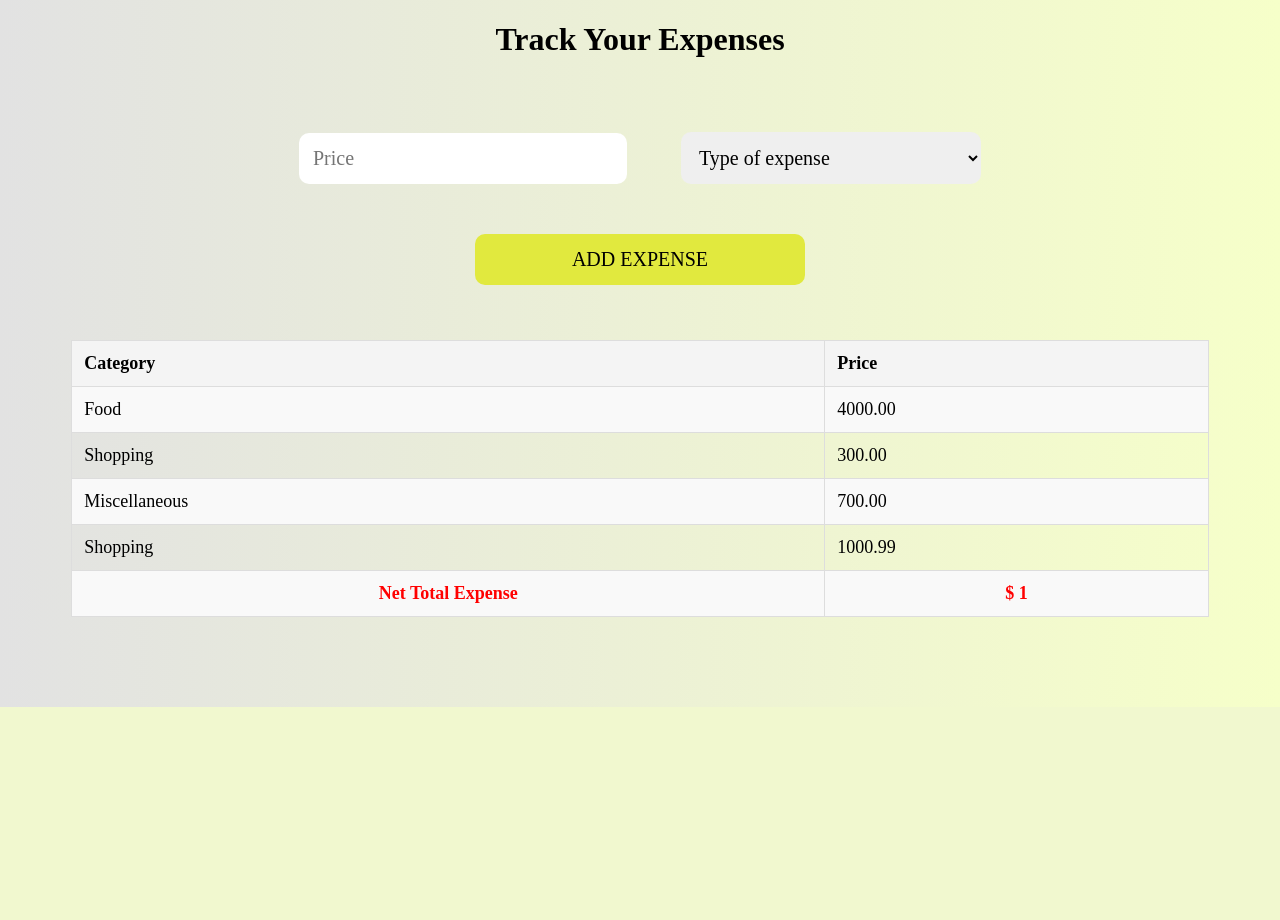
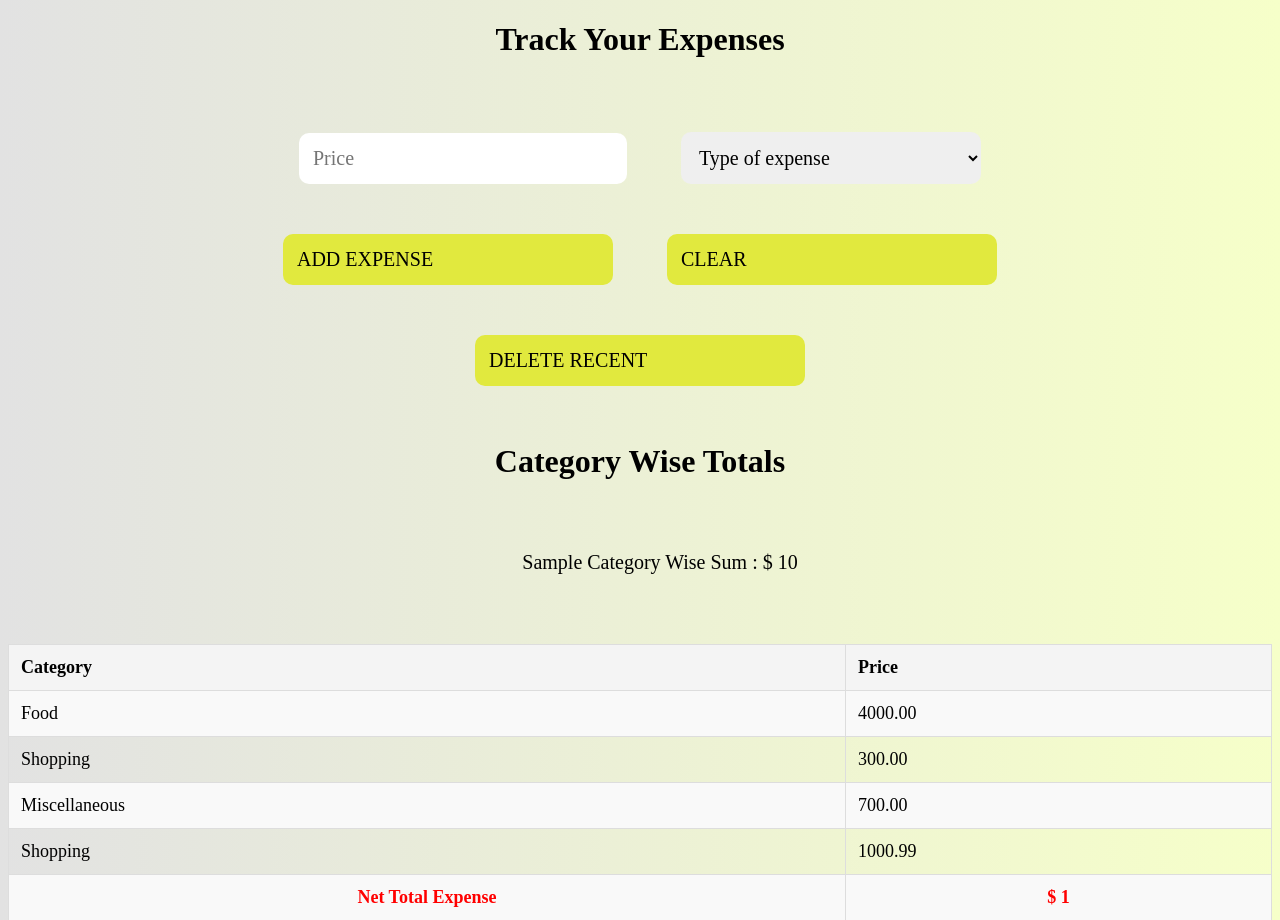
Before and after one commit to siva-sanker/Expense-tracker, a Django app: template app/templates/expensetracker.html in a window 1280 px wide. Shown: the part 109-1029 px from the top of the page. Before the commit the page ends 816 px from the top, so only its background shows below. Run offline with Django 5.2, Linux system fonts and the light colour scheme; data comes from the database, SQL or seed files in the repository; both versions use the stored data as it was after the commit; the template is opened without the code that fills it: values that come from a table or form of the project are taken from there, most other values are stand-ins (such as "Sample title", 1, 10 or a date in 2020).

Commit message:
second commit

```diff
--- a/app/models.py
+++ b/app/models.py
@@ -1,5 +1,5 @@
 from django.db import models
-
+from django.contrib.auth.models import User
 # Create your models here.
 class Category(models.Model):
     name=models.CharField(max_length=30)
@@ -7,3 +7,4 @@
 class Expense(models.Model):
     category=models.ForeignKey(Category,on_delete=models.CASCADE)
     price=models.DecimalField(max_digits=10,decimal_places=2)
+    user=models.ForeignKey(User,on_delete=models.CASCADE,null=True)
--- a/app/static/css/expensetracker.css
+++ b/app/static/css/expensetracker.css
@@ -65,6 +65,7 @@
     font-size: 20px;
 }
 .input-box button{
+    display: inline-flex;
     padding: 14px;
     width: 330px;
     border-radius: 10px;
@@ -75,6 +76,20 @@
     font-family: 'Times New Roman', Times, serif;
     font-size: 20px;
 }
+
+.categorywise{
+    width: 100%;
+    text-align: center;
+}
+.categorywise ul li{
+    display: inline-flex;
+    margin: 50px;
+    text-transform: capitalize;
+    font-family: 'Times New Roman', Times, serif;
+    font-size: 20px;
+    list-style: none;
+}
+
 table {
     width: 100%;
     border-collapse: collapse;
--- a/app/templates/expensetracker.html
+++ b/app/templates/expensetracker.html
@@ -22,18 +22,30 @@
             {% csrf_token %}
             <h1>Track Your Expenses</h1>
             <br>
+
             <div class="input-box">
-                <input type="number" name="price" placeholder="Price" required>
+                <input type="number" name="price" placeholder="Price" required step="0.01">
                 <select name="category" required>
                     <option value="">Type of expense</option>
                     {% for i in categories %}
                     <option value="{{ i.id }}">{{ i.name }}</option>
                     {% endfor %}
-                </select>
-                <br>
-                <button type="submit">Add Expense</button>
+                </select> <br>
+                <button type="submit" name="add_expense">Add Expense</button>
+                <button type="submit" name="delete_expense" formnovalidate>Clear</button>
+                <button type="submit" name="delete_one" formnovalidate>Delete Recent</button>
             </div>
+
         </form>
+    </div>
+    <div class="categorywise">
+        <h1>Category Wise Totals</h1>
+        <ul>
+            {% for i in category_wise_sum %}
+            <li> {{ i.category__name }} : $ {{ i.total }}</li>
+            {% endfor %}
+        </ul>
+    </div>
 
         <table>
             <tr>
@@ -51,6 +63,5 @@
                 <td style="text-align: center; color: red; font-weight: 700;">$ {{ total_expense }}</td>
             </tr>
         </table>
-    </div>
 </body>
 </html>
```
Also changed, not shown: app/views.py (+26 -8 lines), app/migrations/0003_expense_user.py (added), db.sqlite3.
